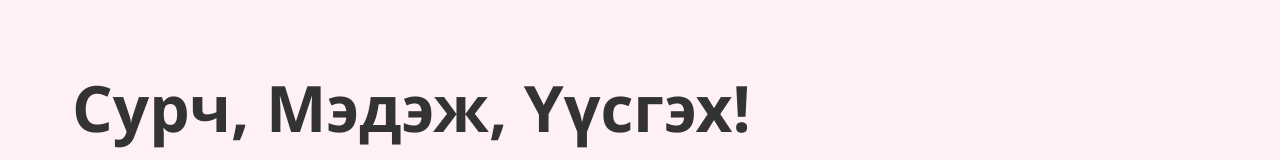
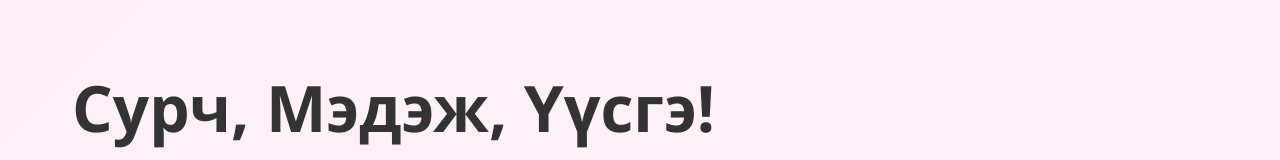
Before and after one commit to Mojurex/Winter-vibe-1, a website: page index.html in a window 1280 px wide. Shown: the part 306-466 px from the top of the page. Drawn offline with Linux system fonts and the light colour scheme.

Commit message:
last change

```diff
--- a/index.html
+++ b/index.html
@@ -33,7 +33,7 @@
     <!-- Hero Section -->
     <section class="hero">
         <div class="hero-content">
-            <h2 class="hero-title">Сурч, Мэдэж, Үүсгэх!</h2>
+            <h2 class="hero-title">Сурч, Мэдэж, Үүсгэ!</h2>
             <p class="hero-subtitle">Вэб хөгжүүлэлтийн ертөнцөд тавтай морил</p>
             <button class="cta-button"
                 onclick="document.getElementById('internet').scrollIntoView({behavior: 'smooth'})">
```
Also changed, not shown: public/index.html (+1 -1 lines).
